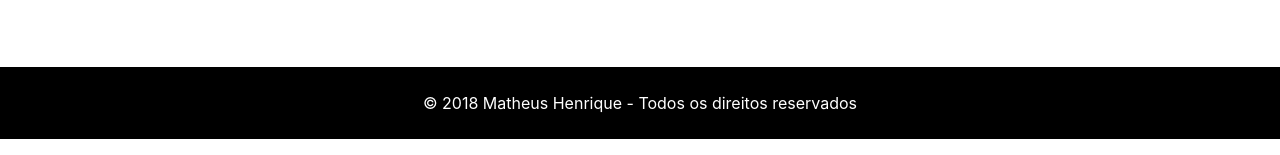
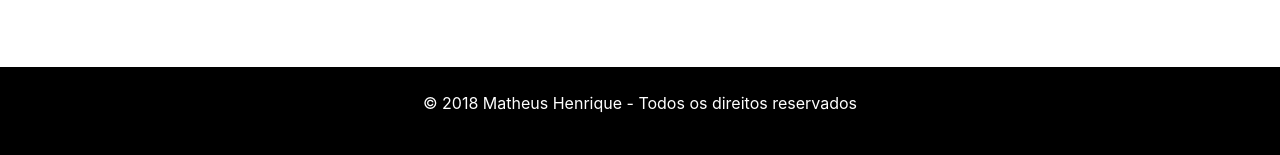
Before and after one commit to matheusmhq/matheusmhq.github.io, a plain HTML site: page index.html in a window 1280 px wide. Shown: the part 4359-4514 px from the top of the page. Drawn offline with Linux system fonts and the light colour scheme.

Commit message:
Removido espaço em branco com overflow - FOOTER

```diff
--- a/index.html
+++ b/index.html
@@ -518,7 +518,7 @@
         </main>
 
 
-        <footer style="margin-top: 70px; background: black;">
+        <footer style="overflow: hidden; margin-top: 70px; background: black;">
             <p class="text-center text-white" style="padding: 1.5em 0">© 2018 Matheus Henrique - Todos os direitos reservados</p>
         </footer>
 
```
